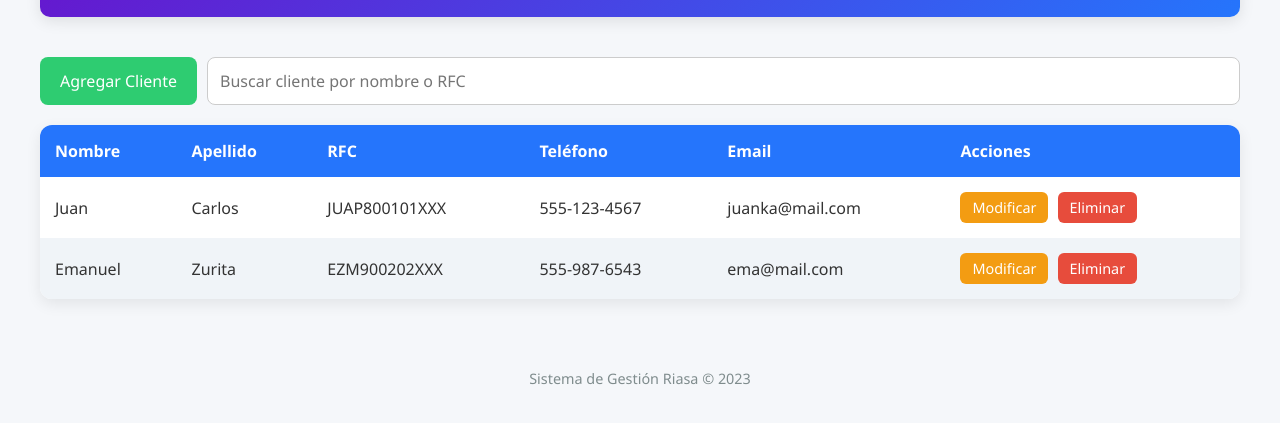
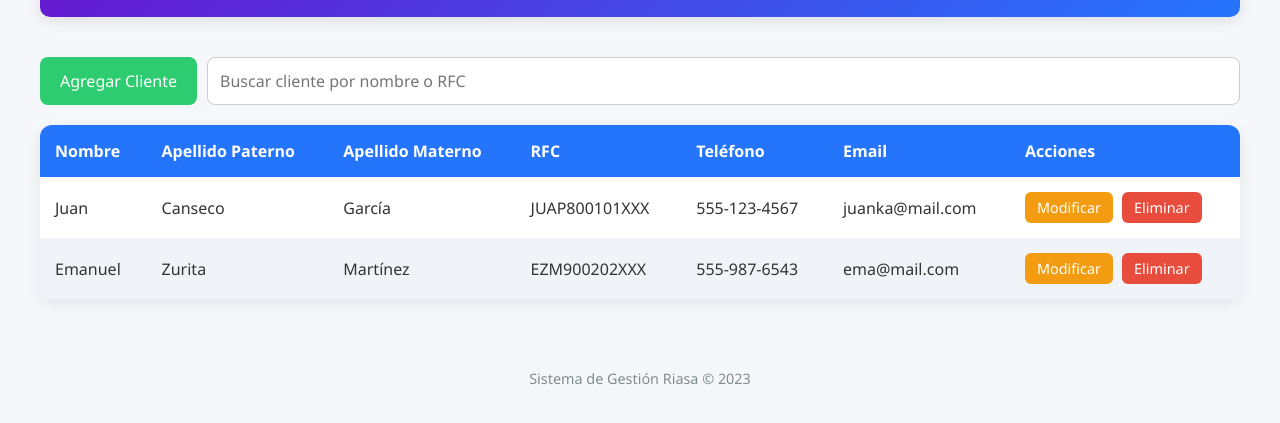
Before and after one commit to KaiserWasTaken/Riasa, a plain HTML site: page frontend/clientes.html in a window 1280 px wide. Shown: the part 135-558 px from the top of the page. Drawn offline with Linux system fonts and the light colour scheme.

Commit message:
Update clientes.html

```diff
--- a/frontend/clientes.html
+++ b/frontend/clientes.html
@@ -167,7 +167,8 @@
     <thead>
         <tr>
             <th>Nombre</th>
-                    <th>Apellido</th>
+            <th>Apellido Paterno</th>
+            <th>Apellido Materno</th>
             <th>RFC</th>
             <th>Teléfono</th>
             <th>Email</th>
@@ -178,7 +179,8 @@
         <!-- ejemplito -->
         <tr>
             <td>Juan</td>
-                    <td>Carlos</td>
+            <td>Canseco</td>
+            <td>García</td>
             <td>JUAP800101XXX</td>
             <td>555-123-4567</td>
             <td>juanka@mail.com</td>
@@ -190,6 +192,7 @@
         <tr>
             <td>Emanuel</td>
             <td>Zurita</td>
+            <td>Martínez</td>
             <td>EZM900202XXX</td>
             <td>555-987-6543</td>
             <td>ema@mail.com</td>
@@ -200,6 +203,7 @@
         </tr>
     </tbody>
 </table>
+
 
         <footer>
             <p>Sistema de Gestión Riasa &copy; 2023</p>
@@ -214,7 +218,7 @@
             for (let i = 1; i < filas.length; i++) {
                 let mostrar = false;
                 const celdas = filas[i].getElementsByTagName('td');
-                for (let j = 0; j < celdas.length - 1; j++) { // excluye columna de acciones
+                for (let j = 0; j < celdas.length - 1; j++) {
                     if (celdas[j].innerText.toLowerCase().includes(valor.toLowerCase())) {
                         mostrar = true;
                         break;
```
Lines whose indentation alone changed are shown as unchanged.
